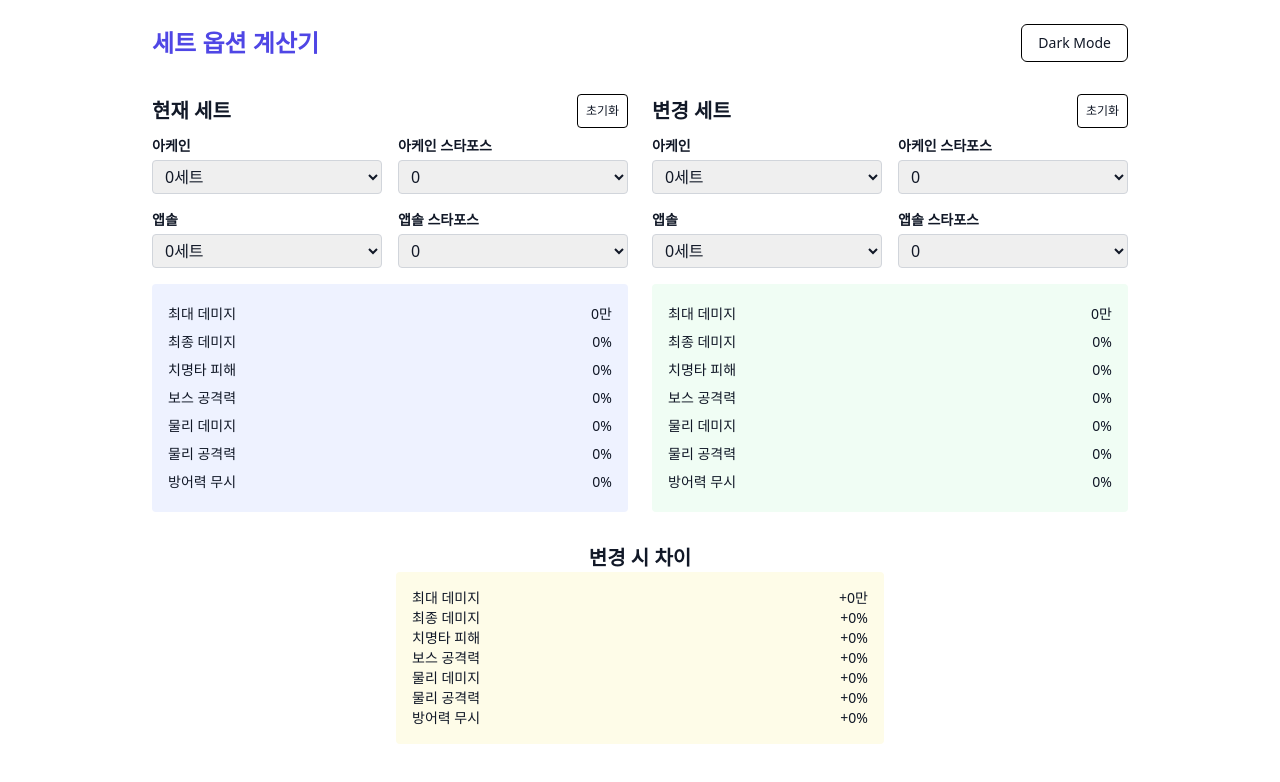
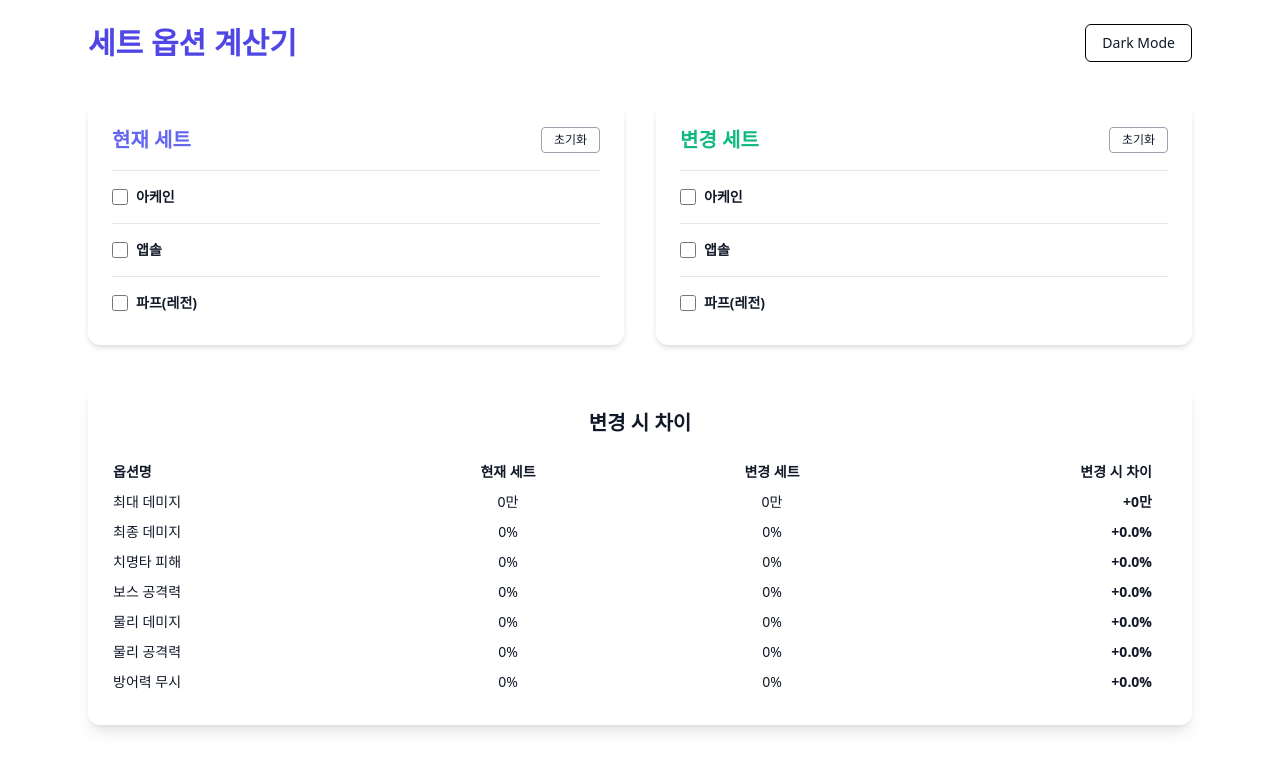
Before and after one commit to ddj82/maple, a React (Vite) app: page / in a window 1280 px wide. Shown: the top 782 px of the page. Built offline with nearby package versions, Linux system fonts and the light colour scheme.

Commit message:
[dj][2025-04-18] 세트 추가, 스타일 수정

```diff
--- a/package.json
+++ b/package.json
@@ -12,8 +12,10 @@
     "preview": "vite preview"
   },
   "dependencies": {
+    "axios": "^1.8.4",
     "react": "^19.0.0",
     "react-dom": "^19.0.0",
+    "react-router-dom": "^7.5.1",
     "zustand": "^5.0.3"
   },
   "devDependencies": {
--- a/src/App.jsx
+++ b/src/App.jsx
@@ -1,6 +1,8 @@
 import React, {useEffect} from 'react'
+import { BrowserRouter as Router, Routes, Route } from 'react-router-dom';
 import Calculator from './components/Calculator'
 import {useDarkModeStore} from "./store/useDarkModeStore.js";
+import Test from "@/components/test.jsx";
 
 function App() {
     const isDarkMode = useDarkModeStore((state) => state.isDarkMode)
@@ -10,9 +12,14 @@ function App() {
     }, [isDarkMode])
 
     return (
-        <div className="min-h-screen">
-            <Calculator />
-        </div>
+        <Router>
+            <div className="min-h-screen">
+                <Routes>
+                    <Route path="/" element={<Calculator />} />
+                    <Route path="/test" element={<Test />} />
+                </Routes>
+            </div>
+        </Router>
     )
 }
 
--- a/src/components/Calculator.jsx
+++ b/src/components/Calculator.jsx
@@ -3,38 +3,103 @@ import {
     optionKeys,
     arcaneOptions,
     absolabOptions,
+    fafnirOptions,
     arcaneStarforceOptions,
     absolabStarforceOptions,
+    fafnirStarforceOptions
 } from "../data/setOptions";
 import DarkModeToggle from "./DarkModeToggle.jsx";
 
 const Calculator = () => {
+    const [showCurrentArcane, setShowCurrentArcane] = useState(false);
+    const [showCurrentAbsolab, setShowCurrentAbsolab] = useState(false);
+    const [showCurrentFafnir, setShowCurrentFafnir] = useState(false);
+    const [showNextArcane, setShowNextArcane] = useState(false);
+    const [showNextAbsolab, setShowNextAbsolab] = useState(false);
+    const [showNextFafnir, setShowNextFafnir] = useState(false);
+
     const [currentArcane, setCurrentArcane] = useState(0);
     const [currentAbsolab, setCurrentAbsolab] = useState(0);
+    const [currentFafnir, setCurrentFafnir] = useState(0);
     const [currentArcaneStar, setCurrentArcaneStar] = useState(0);
     const [currentAbsolabStar, setCurrentAbsolabStar] = useState(0);
+    const [currentFafnirStar, setCurrentFafnirStar] = useState(0);
+
     const [nextArcane, setNextArcane] = useState(0);
     const [nextAbsolab, setNextAbsolab] = useState(0);
+    const [nextFafnir, setNextFafnir] = useState(0);
     const [nextArcaneStar, setNextArcaneStar] = useState(0);
     const [nextAbsolabStar, setNextAbsolabStar] = useState(0);
+    const [nextFafnirStar, setNextFafnirStar] = useState(0);
 
-    const calculateTotal = (arcaneSet, absolabSet, arcaneStar, absolabStar) => {
+
+    const calculateTotal = (arcaneSet, absolabSet, fafnirSet, arcaneStar, absolabStar, fafnirStar) => {
         return optionKeys.map((_, idx) => {
             const arc = arcaneOptions[arcaneSet]?.[idx] || 0;
             const abs = absolabOptions[absolabSet]?.[idx] || 0;
+            const faf = fafnirOptions[fafnirSet]?.[idx] || 0;
             const arcStar = arcaneStarforceOptions[arcaneStar]?.[idx] || 0;
             const absStar = absolabStarforceOptions[absolabStar]?.[idx] || 0;
-            return arc + abs + arcStar + absStar;
+            const fafStar = fafnirStarforceOptions[fafnirStar]?.[idx] || 0;
+            return arc + abs + faf + arcStar + absStar + fafStar;
         });
     };
 
-    const currentTotal = calculateTotal(currentArcane, currentAbsolab, currentArcaneStar, currentAbsolabStar);
-    const nextTotal = calculateTotal(nextArcane, nextAbsolab, nextArcaneStar, nextAbsolabStar);
+    const currentTotal = calculateTotal(
+        currentArcane,
+        currentAbsolab,
+        currentFafnir,
+        currentArcaneStar,
+        currentAbsolabStar,
+        currentFafnirStar
+    );
+    const nextTotal = calculateTotal(
+        nextArcane,
+        nextAbsolab,
+        nextFafnir,
+        nextArcaneStar,
+        nextAbsolabStar,
+        nextFafnirStar
+    );
     const diffTotal = nextTotal.map((val, idx) => val - currentTotal[idx]);
 
-    const setOptions = [0, 2, 3, 4, 5, 6, 7];
-    const arcaneStarOptions = [0, 55, 80, 105, 130, 155, 180, 205, 230, 255, 280];
-    const absolabStarOptions = [0, 70, 140, 210, 245, 280];
+    const setOptions = [
+        ...new Set([
+            ...Object.keys(arcaneOptions),
+            ...Object.keys(absolabOptions),
+            ...Object.keys(fafnirOptions)
+        ])
+    ]
+        .map(Number)
+        .sort((a, b) => a - b);
+
+    const arcaneStarOptions = Object.keys(arcaneStarforceOptions)
+        .map(Number)
+        .sort((a, b) => a - b);
+    const absolabStarOptions = Object.keys(absolabStarforceOptions)
+        .map(Number)
+        .sort((a, b) => a - b);
+    const fafnirStarOptions = Object.keys(fafnirStarforceOptions)
+        .map(Number)
+        .sort((a, b) => a - b);
+
+    const resetSetOption = (type) => {
+        if (type) {
+            setCurrentArcane(0);
+            setCurrentArcaneStar(0);
+            setCurrentAbsolab(0);
+            setCurrentAbsolabStar(0);
+            setCurrentFafnir(0);
+            setCurrentFafnirStar(0);
+        } else {
+            setNextArcane(0);
+            setNextArcaneStar(0);
+            setNextAbsolab(0);
+            setNextAbsolabStar(0);
+            setNextFafnir(0);
+            setNextFafnirStar(0);
+        }
+    };
 
     const renderSelect = (label, value, setValue, options) => (
         <div className="flex flex-col">
@@ -46,117 +111,153 @@ const Calculator = () => {
             >
                 {options.map((v) => (
                     <option key={v} value={v}>
-                        {v}{label.includes("스타포스") ? "" : "세트"}
+                        {v}
+                        {label.includes("스타포스") ? "" : "세트"}
                     </option>
                 ))}
             </select>
         </div>
     );
 
-    const resetSetOption = (type) => {
-        if (type) {
-            setCurrentArcane(0);
-            setCurrentArcaneStar(0);
-            setCurrentAbsolab(0);
-            setCurrentAbsolabStar(0);
-        } else {
-            setNextArcane(0);
-            setNextArcaneStar(0);
-            setNextAbsolab(0);
-            setNextAbsolabStar(0);
-        }
-    };
-
     return (
-        <div>
-            <div className="min-h-screen p-4 md:p-6 max-w-5xl mx-auto bg-white dark:bg-gray-900 space-y-8 text-gray-900 dark:text-gray-100">
+        <div
+            className="min-h-screen p-4 md:p-6 max-w-6xl mx-auto dark:bg-gray-900 text-gray-900 dark:text-gray-100 space-y-10">
             <div className="flex justify-between items-center">
-                    <h2 className="text-2xl font-bold text-indigo-600 dark:text-indigo-400">세트 옵션 계산기</h2>
+                <h2 className="text-2xl md:text-3xl font-bold text-indigo-600 dark:text-indigo-400">세트 옵션 계산기</h2>
                 <DarkModeToggle/>
             </div>
 
-                <div className="grid grid-cols-1 md:grid-cols-2 gap-6">
+            {/* 세트 비교 영역 */}
+            <div className="grid grid-cols-1 md:grid-cols-2 gap-8">
+
                 {/* 현재 세트 */}
-                    <div>
-                        <div className="flex justify-between items-center mb-2">
-                            <h3 className="text-xl font-bold">현재 세트</h3>
-                            <div className="text-xs font-blod p-2 border rounded border-black dark:border-white">
-                                <button type="button" onClick={() => resetSetOption(true)}>초기화</button>
-                            </div>
-                        </div>
-                        <div className="grid grid-cols-1 sm:grid-cols-2 gap-4 mb-4">
-                            {renderSelect("아케인", currentArcane, setCurrentArcane, setOptions)}
-                            {renderSelect("아케인 스타포스", currentArcaneStar, setCurrentArcaneStar, arcaneStarOptions)}
-                            {renderSelect("앱솔", currentAbsolab, setCurrentAbsolab, setOptions)}
-                            {renderSelect("앱솔 스타포스", currentAbsolabStar, setCurrentAbsolabStar, absolabStarOptions)}
-                        </div>
-                        <ul className="bg-indigo-50 dark:bg-indigo-900 p-4 rounded">
-                            {optionKeys.map((key, idx) => (
-                                <li key={key} className="flex justify-between py-1 text-sm">
-                                    <span>{key}</span>
-                                    <span>
-                                        {key === "최대 데미지"
-                                            ? `${(currentTotal[idx] / 10000).toLocaleString()}만`
-                                            : `${currentTotal[idx]}%`}
-                                    </span>
-                                </li>
-                            ))}
-                        </ul>
+                <section className="rounded-xl shadow-md bg-white dark:bg-gray-800 p-6 space-y-4">
+                    <div className="flex justify-between items-center">
+                        <h3 className="text-xl font-bold text-indigo-500">현재 세트</h3>
+                        <button onClick={() => resetSetOption(true)}
+                                className="text-xs px-3 py-1 rounded border border-gray-400 dark:border-gray-600 hover:bg-gray-100 dark:hover:bg-gray-700">초기화
+                        </button>
                     </div>
 
+                    {[["아케인", showCurrentArcane, setShowCurrentArcane, currentArcane, setCurrentArcane, currentArcaneStar, setCurrentArcaneStar, arcaneStarOptions],
+                        ["앱솔", showCurrentAbsolab, setShowCurrentAbsolab, currentAbsolab, setCurrentAbsolab, currentAbsolabStar, setCurrentAbsolabStar, absolabStarOptions],
+                        ["파프(레전)", showCurrentFafnir, setShowCurrentFafnir, currentFafnir, setCurrentFafnir, currentFafnirStar, setCurrentFafnirStar, fafnirStarOptions]].map(
+                        ([label, show, toggle, setVal, setFn, starVal, starFn, starOps]) => (
+                            <div key={label} className="border-t pt-4">
+                                <label className="flex items-center gap-2 cursor-pointer mb-2">
+                                    <input type="checkbox" checked={show} onChange={() => toggle(!show)}
+                                           className="w-4 h-4 accent-indigo-600"/>
+                                    <span className="text-sm font-semibold">{label}</span>
+                                </label>
+                                {show && (
+                                    <div className="flex flex-col md:flex-row gap-4">
+                                        {renderSelect(label, setVal, setFn, setOptions)}
+                                        {renderSelect(`${label} 스타포스`, starVal, starFn, starOps)}
+                                    </div>
+                                )}
+                            </div>
+                        )
+                    )}
+
+                    {/*<ul className="bg-indigo-50 dark:bg-indigo-900 p-4 rounded mt-4 space-y-1 text-sm">*/}
+                    {/*    {optionKeys.map((key, idx) => (*/}
+                    {/*        <li key={key} className="flex justify-between">*/}
+                    {/*            <span>{key}</span>*/}
+                    {/*            <span>{key === "최대 데미지" ? `${(currentTotal[idx]).toLocaleString()}만` : `${currentTotal[idx]}%`}</span>*/}
+                    {/*        </li>*/}
+                    {/*    ))}*/}
+                    {/*</ul>*/}
+                </section>
+
                 {/* 변경 세트 */}
-                    <div>
-                        <div className="flex justify-between items-center mb-2">
-                            <h3 className="text-xl font-bold">변경 세트</h3>
-                            <div className="text-xs font-blod p-2 border rounded border-black dark:border-white">
-                                <button type="button" onClick={() => resetSetOption(false)}>초기화</button>
+                <section className="rounded-xl shadow-md bg-white dark:bg-gray-800 p-6 space-y-4">
+                    <div className="flex justify-between items-center">
+                        <h3 className="text-xl font-bold text-emerald-500">변경 세트</h3>
+                        <button onClick={() => resetSetOption(false)}
+                                className="text-xs px-3 py-1 rounded border border-gray-400 dark:border-gray-600 hover:bg-gray-100 dark:hover:bg-gray-700">초기화
+                        </button>
                     </div>
+
+                    {[["아케인", showNextArcane, setShowNextArcane, nextArcane, setNextArcane, nextArcaneStar, setNextArcaneStar, arcaneStarOptions],
+                        ["앱솔", showNextAbsolab, setShowNextAbsolab, nextAbsolab, setNextAbsolab, nextAbsolabStar, setNextAbsolabStar, absolabStarOptions],
+                        ["파프(레전)", showNextFafnir, setShowNextFafnir, nextFafnir, setNextFafnir, nextFafnirStar, setNextFafnirStar, fafnirStarOptions]].map(
+                        ([label, show, toggle, setVal, setFn, starVal, starFn, starOps]) => (
+                            <div key={label} className="border-t pt-4">
+                                <label className="flex items-center gap-2 cursor-pointer mb-2">
+                                    <input type="checkbox" checked={show} onChange={() => toggle(!show)}
+                                           className="w-4 h-4 accent-emerald-600"/>
+                                    <span className="text-sm font-semibold">{label}</span>
+                                </label>
+                                {show && (
+                                    <div className="flex flex-col md:flex-row gap-4">
+                                        {renderSelect(label, setVal, setFn, setOptions)}
+                                        {renderSelect(`${label} 스타포스`, starVal, starFn, starOps)}
                                     </div>
-                        <div className="grid grid-cols-1 sm:grid-cols-2 gap-4 mb-4">
-                            {renderSelect("아케인", nextArcane, setNextArcane, setOptions)}
-                            {renderSelect("아케인 스타포스", nextArcaneStar, setNextArcaneStar, arcaneStarOptions)}
-                            {renderSelect("앱솔", nextAbsolab, setNextAbsolab, setOptions)}
-                            {renderSelect("앱솔 스타포스", nextAbsolabStar, setNextAbsolabStar, absolabStarOptions)}
+                                )}
                             </div>
-                        <ul className="bg-green-50 dark:bg-green-900 p-4 rounded">
-                            {optionKeys.map((key, idx) => (
-                                <li key={key} className="flex justify-between py-1 text-sm">
-                                    <span>{key}</span>
-                                    <span>
-                                        {key === "최대 데미지"
-                                            ? `${(nextTotal[idx] / 10000).toLocaleString()}만`
-                                            : `${nextTotal[idx]}%`}
-                                    </span>
-                                </li>
-                            ))}
-                        </ul>
-                    </div>
+                        )
+                    )}
+
+                    {/*<ul className="bg-green-50 dark:bg-green-900 p-4 rounded mt-4 space-y-1 text-sm">*/}
+                    {/*    {optionKeys.map((key, idx) => (*/}
+                    {/*        <li key={key} className="flex justify-between">*/}
+                    {/*            <span>{key}</span>*/}
+                    {/*            <span>{key === "최대 데미지" ? `${(nextTotal[idx]).toLocaleString()}만` : `${nextTotal[idx]}%`}</span>*/}
+                    {/*        </li>*/}
+                    {/*    ))}*/}
+                    {/*</ul>*/}
+                </section>
             </div>
 
             {/* 차이 비교 */}
-                <div className="flex justify-center items-center">
-                    <div className="w-1/2">
-                        <h3 className="text-xl font-bold text-center">변경 시 차이</h3>
-                        <ul className="bg-yellow-50 dark:bg-yellow-900 p-4 rounded gap-2">
+            <section
+                className="rounded-xl shadow-lg bg-white dark:bg-gray-800 p-6 w-full overflow-x-auto">
+                <h3 className="text-xl font-bold text-center mb-4">변경 시 차이</h3>
+                <table className="w-full text-sm table-fixed border-separate border-spacing-y-2">
+                    <thead>
+                    <tr>
+                        <th className="text-left">옵션명</th>
+                        <th className="text-center">현재 세트</th>
+                        <th className="text-center">변경 세트</th>
+                        <th className="text-right pr-4">변경 시 차이</th>
+                    </tr>
+                    </thead>
+                    <tbody>
                     {optionKeys.map((key, idx) => (
-                                <li key={key} className="flex justify-between text-sm">
-                                    <span>{key}</span>
-                                    <span className={
-                                        diffTotal[idx] > 0 ? "text-green-500 font-bold" :
-                                        diffTotal[idx] < 0 ? "text-red-500 font-bold" : ""
-                                    }>
+                        <tr key={key}>
+                            <td className="text-left">{key}</td>
+                            <td className="text-center">
                                 {key === "최대 데미지"
-                                          ? `${diffTotal[idx] >= 0 ? "+" : ""}${(diffTotal[idx] / 10000).toLocaleString()}만`
-                                          : `${diffTotal[idx] >= 0 ? "+" : ""}${diffTotal[idx]}%`}
-                                    </span>
-                                </li>
+                                    ? `${currentTotal[idx].toLocaleString()}만`
+                                    : `${currentTotal[idx]}%`}
+                            </td>
+                            <td className="text-center">
+                                {key === "최대 데미지"
+                                    ? `${nextTotal[idx].toLocaleString()}만`
+                                    : `${nextTotal[idx]}%`}
+                            </td>
+                            <td
+                                className={`text-right pr-4 ${
+                                    diffTotal[idx] > 0
+                                        ? "text-green-600 font-bold"
+                                        : diffTotal[idx] < 0
+                                            ? "text-red-500 font-bold"
+                                            : "font-bold"
+                                }`}
+                            >
+                                {key === "최대 데미지"
+                                    ? `${diffTotal[idx] >= 0 ? "+" : ""}${diffTotal[idx].toLocaleString()}만`
+                                    : `${diffTotal[idx] >= 0 ? "+" : ""}${diffTotal[idx].toFixed(1)}%`}
+                            </td>
+                        </tr>
                     ))}
-                        </ul>
-                    </div>
-                </div>
-            </div>
+                    </tbody>
+                </table>
+            </section>
+
         </div>
     );
+
 };
 
 export default Calculator;
--- /dev/null
+++ b/src/components/test.jsx
@@ -0,0 +1,32 @@
+import React, {useEffect} from 'react';
+import DarkModeToggle from "@/components/DarkModeToggle.jsx";
+import axios from 'axios';
+
+const Test = () => {
+    useEffect(() => {
+        const fetchArcaneOptions = async () => {
+            try {
+                const res = await axios.get(`${import.meta.env.VITE_API_BASE_URL}/api/options/arcane`);
+                console.log('api 호출', res.data); // JSON 확인
+            } catch (err) {
+                console.error('API 요청 실패:', err);
+            }
+        };
+
+        // fetchArcaneOptions();
+    }, []);
+
+    return (
+        <div>
+            <div
+                className="min-h-screen p-4 md:p-6 max-w-5xl mx-auto bg-white dark:bg-gray-900 space-y-8 text-gray-900 dark:text-gray-100">
+                <div className="flex justify-between items-center">
+                    <h2 className="text-2xl font-bold text-indigo-600 dark:text-indigo-400">세트 옵션 계산기 V2</h2>
+                    <DarkModeToggle/>
+                </div>
+            </div>
+        </div>
+    );
+}
+
+export default Test;
--- a/src/data/setOptions.js
+++ b/src/data/setOptions.js
@@ -1,4 +1,3 @@
-// 옵션 키 (공통 기준)
 export const optionKeys = [
     "최대 데미지",
     "최종 데미지",
@@ -6,51 +5,60 @@ export const optionKeys = [
     "보스 공격력",
     "물리 데미지",
     "물리 공격력",
-    "방어력 무시",
+    "방어력 무시"
 ];
 
-// 아케인셰이드 세트 옵션 (각 옵션은 인덱스 기준으로 매칭)
 export const arcaneOptions = {
     0: [0, 0, 0, 0, 0, 0, 0],
-    2: [110000000, 7, 50, 17, 20, 30, 15],
-    3: [140000000, 9, 60, 19, 24, 34, 20],
-    4: [170000000, 12, 80, 21, 28, 38, 25],
-    5: [200000000, 16, 104, 24, 32, 42, 30],
-    6: [250000000, 21, 128, 28, 37, 47, 35],
-    7: [350000000, 27, 158, 33, 62, 77, 40],
+    2: [11000, 7, 50, 17, 20, 30, 15],
+    3: [14000, 9, 60, 19, 24, 34, 20],
+    4: [17000, 12, 80, 21, 28, 38, 25],
+    5: [20000, 16, 104, 24, 32, 42, 30],
+    6: [25000, 21, 128, 28, 37, 47, 35],
+    7: [35000, 27, 158, 33, 62, 77, 40],
 };
 
-// 아케인셰이드 스타포스 옵션
-export const arcaneStarforceOptions = {
-    55:  [50000000, 9, 0, 16, 17, 17, 7],
-    80:  [60000000, 11, 0, 19, 19.5, 19.5, 8],
-    105: [70000000, 13, 0, 22, 22, 22, 9],
-    130: [80000000, 15, 0, 25, 24.5, 24.5, 10],
-    155: [90000000, 17, 0, 28, 27, 27, 11],
-    180: [100000000,19, 0, 31, 29.5, 29.5, 12],
-    205: [130000000,21, 0, 34, 32, 32, 13],
-    230: [200000000,23, 0, 37, 34.5, 34.5, 14],
-    255: [310000000,25, 0, 40, 37, 37, 15],
-    280: [440000000,27, 0, 43, 39.5, 39.5, 16],
+export const absolabOptions = {
+    0: [0, 0, 0, 0, 0, 0, 0],
+    2: [5500, 0, 22, 6, 5, 5, 5],
+    3: [1100, 0, 24, 7, 6.5, 6.5, 8],
+    4: [1850, 0, 69, 8, 8, 8, 11],
+    5: [2800, 0, 76, 9, 9.5, 9.5, 14],
+    6: [3850, 0, 83, 10, 11, 11, 17],
+    7: [4900, 0, 130, 11, 50, 57, 23],
 };
 
-
-// 앱솔랩스 세트 옵션
-export const absolabOptions = {
+export const fafnirOptions = {
     0: [0, 0, 0, 0, 0, 0, 0],
-    2: [5500000, 0, 22, 6, 5, 5, 5],
-    3: [11000000, 0, 24, 7, 6.5, 6.5, 8],
-    4: [18500000, 0, 69, 8, 8, 8, 11],
-    5: [28000000, 0, 76, 9, 9.5, 9.5, 14],
-    6: [38500000, 0, 83, 10, 11, 11, 17],
-    7: [49000000, 0, 130, 11, 50, 57, 23],
+    2: [50, 0, 44.5, 0, 25, 30, 5],
+    3: [105, 0, 49.3, 0, 35, 45, 10],
+    4: [315, 0, 54.1, 0, 45, 50, 15],
 };
 
-// 앱솔랩스 스타포스 옵션
+export const arcaneStarforceOptions = {
+    0: [0, 0, 0, 0, 0, 0, 0],
+    55: [5000, 9, 0, 16, 17, 17, 7],
+    80: [6000, 11, 0, 19, 19.5, 19.5, 8],
+    105: [7000, 13, 0, 22, 22, 22, 9],
+    130: [8000, 15, 0, 25, 24.5, 24.5, 10],
+    155: [9000, 17, 0, 28, 27, 27, 11],
+    180: [10000, 19, 0, 31, 29.5, 29.5, 12],
+    205: [13000, 21, 0, 34, 32, 32, 13],
+};
+
 export const absolabStarforceOptions = {
-    70:  [ 5500000, 0, 0, 10, 14, 12, 3 ],
-    140: [11000000, 0, 0, 13, 16.5, 14.5, 5 ],
-    210: [18500000, 5, 0, 16, 19, 17, 7 ],
-    245: [29000000, 10, 0, 19, 21.5, 19.5, 9 ],
-    280: [42500000, 15, 0, 22, 24, 22, 11 ],
+    0: [0, 0, 0, 0, 0, 0, 0],
+    70: [5500, 0, 0, 10, 14, 12, 3],
+    140: [1100, 0, 0, 13, 16.5, 14.5, 5],
+    210: [1850, 5, 0, 16, 19, 17, 7],
+    245: [2900, 10, 0, 19, 21.5, 19.5, 9],
+    280: [4250, 15, 0, 22, 24, 22, 11],
 };
+
+export const fafnirStarforceOptions = {
+    0: [0, 0, 0, 0, 0, 0, 0],
+    30: [210, 0, 0, 7.5, 10, 9, 0],
+    60: [410, 0, 0, 10, 11.5, 10.5, 0],
+    90: [610, 4, 0, 12.5, 13, 12, 2],
+    120: [1160, 9, 0, 15, 14.5, 13.5, 7],
+};
```
Also changed, not shown: 1 other file (tests, documents, lock files or other folders). Lines whose indentation alone changed are shown as unchanged.
